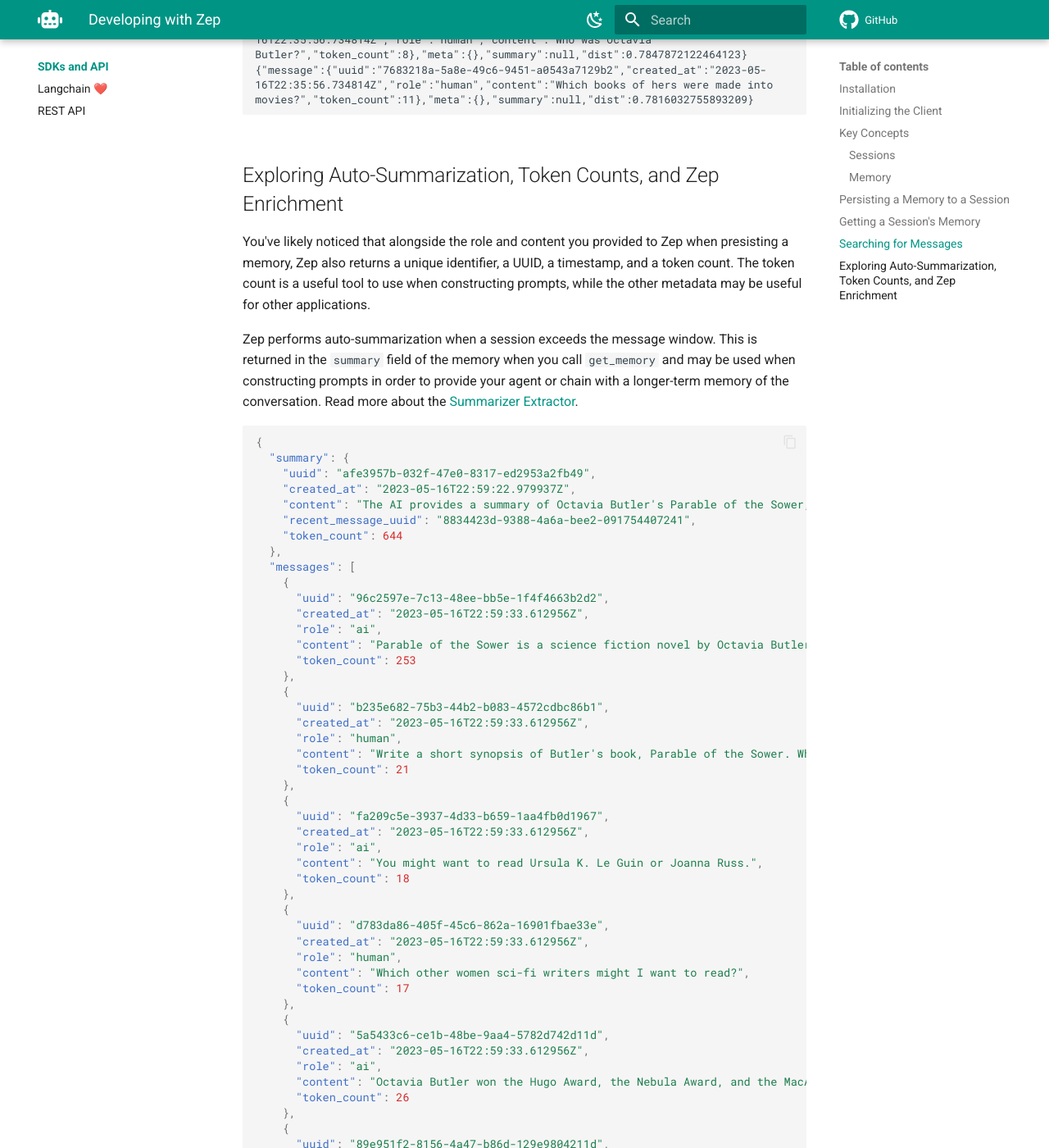
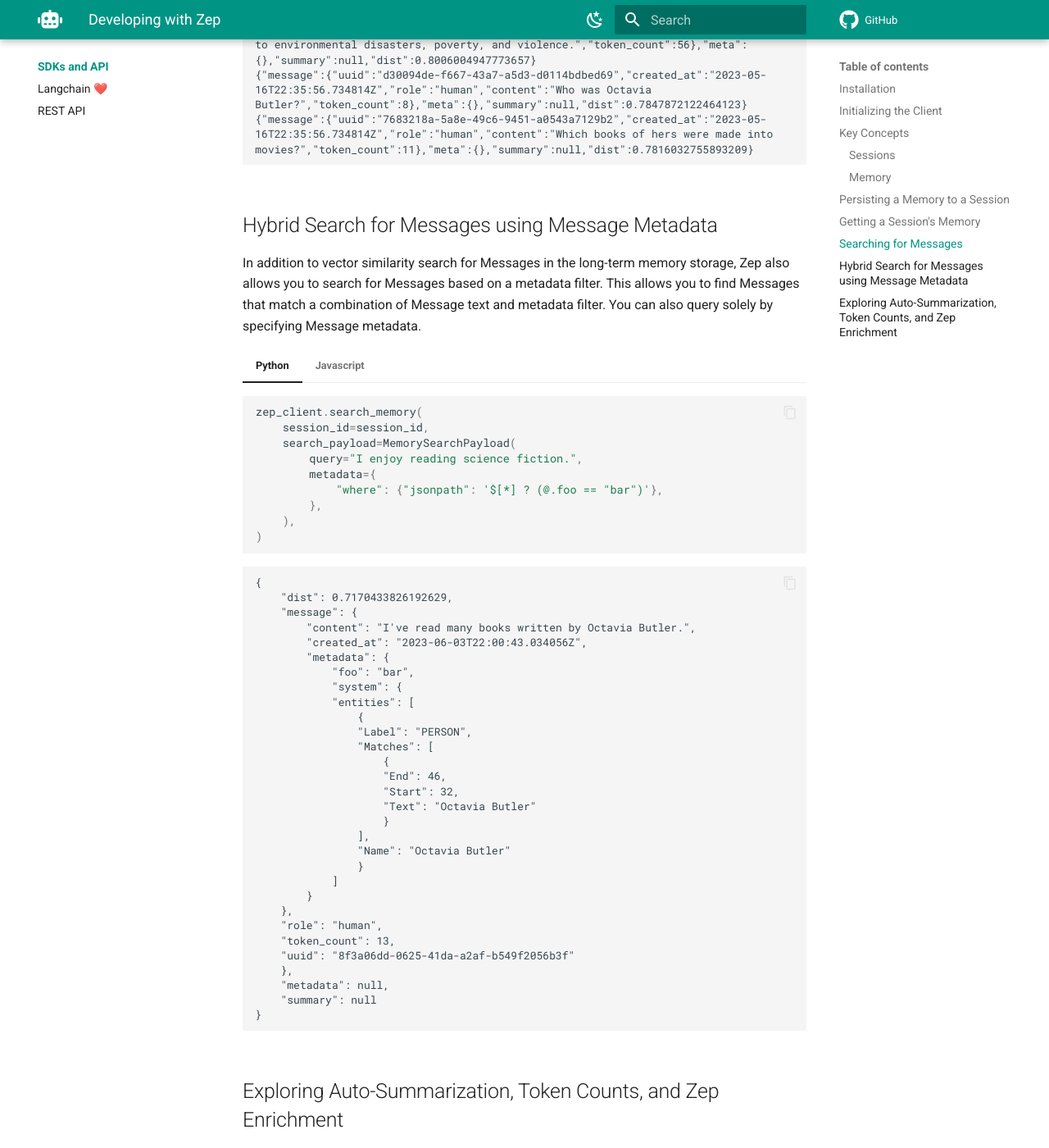
Before and after one commit to getzep/docs.getzep.com, an MkDocs documentation site: the page built from docs/sdk/index.md, in a window 1280 px wide and 1400 px high, scrolled down 3190 px. Shown: the whole window at 82% size. Built offline with MkDocs 1.6.1 and Material for MkDocs 9.7.7, drawn with Linux system fonts in a browser that asks for light colours; comment, search, counter and statistics services are not loaded; some of the changed text lies outside the part shown.

Commit message:
Updating docs to include metadata + search

````diff
--- a/docs/sdk/index.md
+++ b/docs/sdk/index.md
@@ -64,6 +64,8 @@
 
 A `Memory` may include a single message or a series of messages. Each `Message` has a `role` and `content` field, with role being the identifiers for your human and AI/agent users and content being the text of the message.
 
+Additionally, you can even store custom metadata with each Message.
+
 Sessions are created automatically when adding Memories. The SessionID is a string key that accepts arbitrary identifiers.
 
 === "Python"
@@ -85,6 +87,7 @@
          {
             role: "human",
             content: "Which books of hers were made into movies?",
+            metadata={"foo": "bar"},
          }
     ]
 
@@ -113,6 +116,7 @@
          {
             role: "human",
             content: "Which books of hers were made into movies?",
+            metadata={"foo": "bar"},
          }
     ];
 
@@ -224,6 +228,103 @@
     {"message":{"uuid":"7683218a-5a8e-49c6-9451-a0543a7129b2","created_at":"2023-05-16T22:35:56.734814Z","role":"human","content":"Which books of hers were made into movies?","token_count":11},"meta":{},"summary":null,"dist":0.7816032755893209}
     ```
 
+## Hybrid Search for Messages using Message Metadata
+In addition to vector similarity search for Messages in the long-term memory storage, Zep also allows you to search for Messages based on a metadata filter. This allows you to find Messages that match a combination of Message text and  metadata filter. You can also query solely by specifying Message metadata.
+
+=== "Python"
+
+    ```python
+    zep_client.search_memory(
+        session_id=session_id,
+        search_payload=MemorySearchPayload(
+            query="I enjoy reading science fiction.",
+            metadata={
+                "where": {"jsonpath": '$[*] ? (@.foo == "bar")'},
+            },
+        ),
+    )
+    ```
+    ```text
+    {
+        "dist": 0.7170433826192629,
+        "message": {
+            "content": "I've read many books written by Octavia Butler.",
+            "created_at": "2023-06-03T22:00:43.034056Z",
+            "metadata": {
+                "foo": "bar",
+                "system": {
+                "entities": [
+                    {
+                    "Label": "PERSON",
+                    "Matches": [
+                        {
+                        "End": 46,
+                        "Start": 32,
+                        "Text": "Octavia Butler"
+                        }
+                    ],
+                    "Name": "Octavia Butler"
+                    }
+                ]
+            }
+        },
+        "role": "human",
+        "token_count": 13,
+        "uuid": "8f3a06dd-0625-41da-a2af-b549f2056b3f"
+        },
+        "metadata": null,
+        "summary": null
+    }
+    ```
+
+=== "Javascript"
+
+    ```javascript
+    const searchText = "I enjoy reading science fiction.";
+
+    const searchPayload = new MemorySearchPayload({
+        metadata: {
+            "where": {"jsonpath": '$[*] ? (@.foo == "bar")'},
+        },
+        text: searchText,
+    });
+
+    const searchResults = await client.searchMemory(sessionID, searchPayload);
+
+    ```
+    ```text
+    {
+        "dist": 0.7170433826192629,
+        "message": {
+            "content": "I've read many books written by Octavia Butler.",
+            "created_at": "2023-06-03T22:00:43.034056Z",
+            "metadata": {
+                "foo": "bar",
+                "system": {
+                "entities": [
+                    {
+                    "Label": "PERSON",
+                    "Matches": [
+                        {
+                        "End": 46,
+                        "Start": 32,
+                        "Text": "Octavia Butler"
+                        }
+                    ],
+                    "Name": "Octavia Butler"
+                    }
+                ]
+            }
+        },
+        "role": "human",
+        "token_count": 13,
+        "uuid": "8f3a06dd-0625-41da-a2af-b549f2056b3f"
+        },
+        "metadata": null,
+        "summary": null
+    }
+    ```
+
 ## Exploring Auto-Summarization, Token Counts, and Zep Enrichment
 
 You've likely noticed that alongside the role and content you provided to Zep when presisting a memory, Zep also returns a unique identifier, a UUID, a timestamp, and a token count. The token count is a useful tool to use when constructing prompts, while the other metadata may be useful for other applications.
````
Also changed, not shown: docs/index.md (+2 -2 lines).
